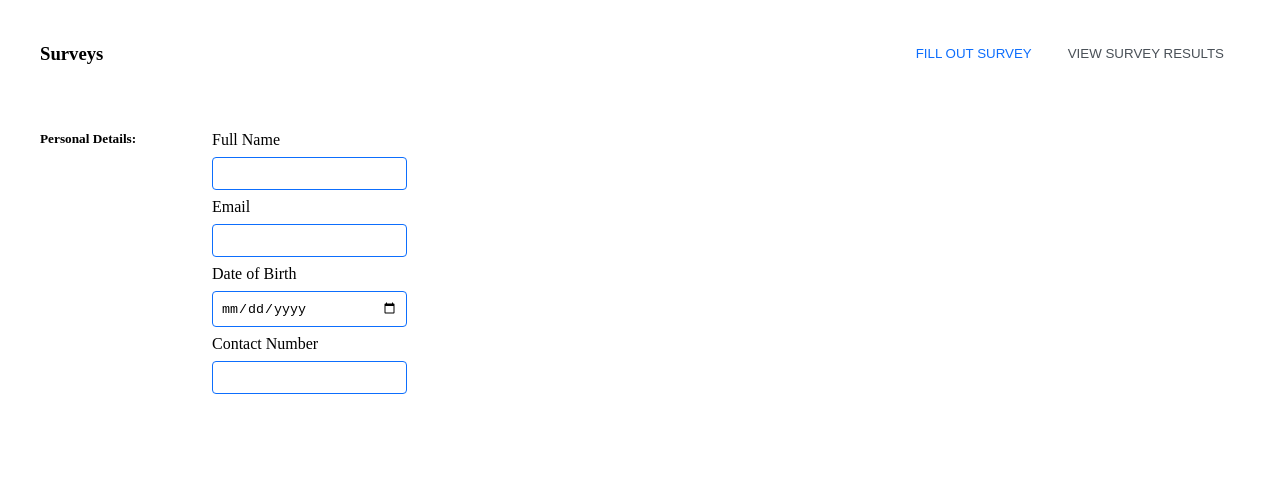
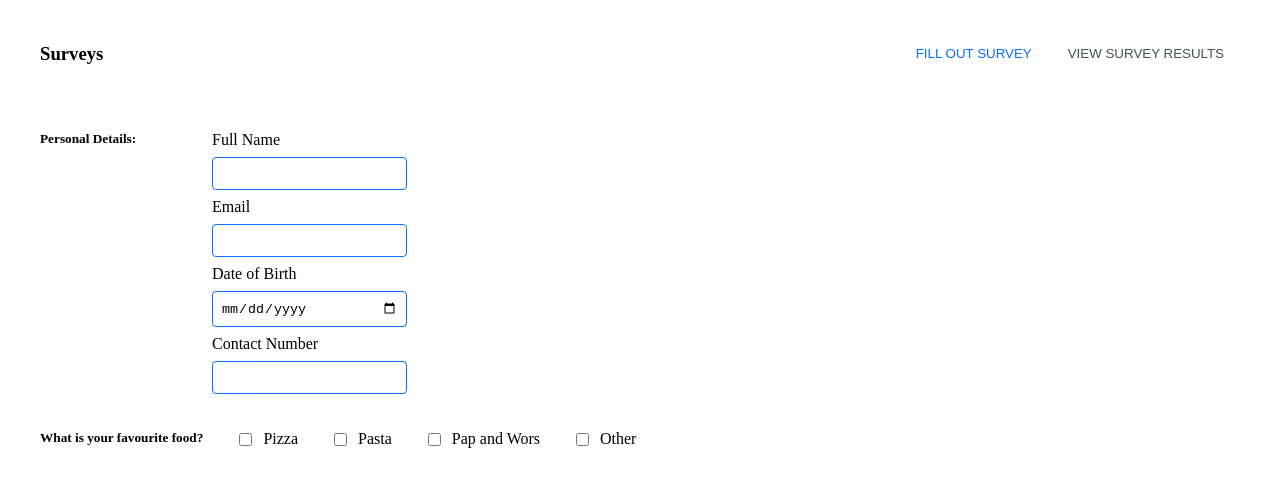
Before and after one commit to Oratile-KO/Lifestyle-Survey, a plain HTML site: page index.html in a window 1280 px wide. Drawn offline with Linux system fonts and the light colour scheme.

Commit message:
Favorite Food Section

```diff
--- a/index.html
+++ b/index.html
@@ -1,11 +1,13 @@
 <!DOCTYPE html>
 <html lang="en">
+
 <head>
     <meta charset="UTF-8">
     <meta name="viewport" content="width=device-width, initial-scale=1.0">
     <title>Lifestyle Survey</title>
     <link rel="stylesheet" href="styles.css">
 </head>
+
 <body>
     <header class="app-header">
         <h3 class="app-title">Surveys</h3>
@@ -37,7 +39,31 @@
                     </div>
                 </div>
             </div>
+            </br></br>
+            <div class="form-section">
+                <h5 class="section-title">What is your favourite food?</h5>
+                <div class="input-group favourite-food-group">
+                    <div class="input-row">
+                        <input type="checkbox" id="pizza" name="favouriteFood" value="Pizza">
+                        <label for="pizza">Pizza</label>
+                    </div>
+                    <div class="input-row">
+                        <input type="checkbox" id="sushi" name="favouriteFood" value="Sushi">
+                        <label for="sushi">Pasta</label>
+                    </div>
+                    <div class="input-row">
+                        <input type="checkbox" id="burger" name="favouriteFood" value="Burger">
+                        <label for="burger">Pap and Wors</label>
+                    </div>
+                    <div class="input-row">
+                        <input type="checkbox" id="salad" name="favouriteFood" value="Salad">
+                        <label for="salad">Other</label>
+                    </div>
+                </div>
+            </div>
+        </form>
         </form>
     </main>
 </body>
+
 </html>
--- a/styles.css
+++ b/styles.css
@@ -56,3 +56,14 @@
   flex-direction: column;
   gap: 0.5rem;
 }
+
+.form-section .input-group.favourite-food-group {
+  flex-direction: row;
+  gap: 2rem;
+}
+
+.form-section .input-group.favourite-food-group .input-row {
+  flex-direction: row;
+  align-items: center;
+  gap: 0.5rem;
+}
```
Lines whose indentation alone changed are shown as unchanged.
